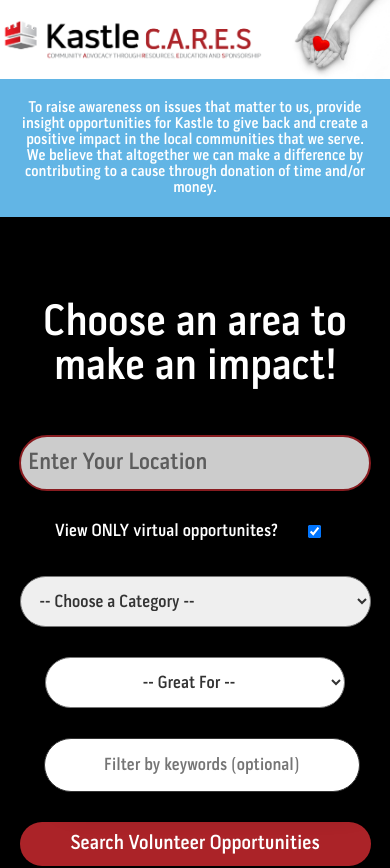
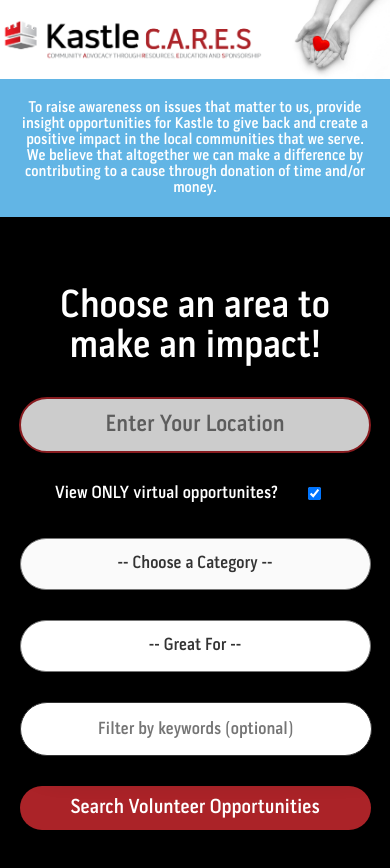
Before and after one commit to mikeheiser9/vm-kastle, a React (Create React App) app in the folder client/: page /search in a window 390 px wide. Shown: the top 868 px of the page. Built offline with nearby package versions, Linux system fonts and the light colour scheme; no server answers.

Commit message:
style changes

```diff
--- a/client/src/components/Form/Form.css
+++ b/client/src/components/Form/Form.css
@@ -68,6 +68,7 @@
 
 .essential-msg {
     position: relative;
+    margin-bottom: 30px;
 }
 
 .essential-msg h2 {
@@ -87,7 +88,7 @@
     margin: 20px 0px;
 }
 
-.select-cat {
+/* .select-cat {
     position: relative;
     flex: 1;
     width: 100%;
@@ -96,6 +97,19 @@
     flex-flow: column;
     justify-content: center;
     align-items: center;
+} */
+
+.select-cat {
+    position: relative;
+    margin-bottom: 30px;
+    padding: 15px;
+    border-radius: 30px;
+    text-align: center;
+    font-size: 18px;
+    font-weight: 600;
+    color: #333;
+    background-color: #FAFAFA;
+    width: 100%;
 }
 
 .cat-check-input {
@@ -184,6 +198,11 @@
     border: 1px solid;
 }
 
+.cat-check-parent-gf select, .keyword-cont-kw select, .cat-parent select {
+    -webkit-appearance: none;
+    -moz-appearance: none;
+    appearance: none;
+}
 
 
 @media only screen and (max-width: 1024px) {
@@ -198,6 +217,16 @@
 @media only screen and (max-width: 768px) {
     .form-inner button {
         width: 80%;
+    }
+    .cat-check-parent-gf, .keyword-cont-kw, .cat-parent {
+        width: 100%;
+        border-radius: 30px;
+    }
+    .keyword-cont-kw input[type="text"], .select-gf {
+        width: 100%;
+    }
+    .keywords-input {
+        max-width: 96% !important;
     }
 }
 
@@ -215,7 +244,9 @@
         width: 80%;
     }
 
-    .keyword-cont-kw input[type="text"], .select-gf {
-        min-width: 100%;
-    }
+     .form-inner input[type="text"] {
+         text-align: center;
+         border-radius: 30px;
+     }
+
 }
--- a/client/src/components/Form/Form.js
+++ b/client/src/components/Form/Form.js
@@ -89,11 +89,9 @@
       <div className={'form-cont'} id={"anchor"}>
         <div className={'form-inner'}>
           <form className="search">
-            <div className={"select-cat"}>
               <div className={"essential-msg"}>
                 <h2>Choose an area to make an impact!</h2>
               </div>
-            </div>
             <input
               style={this.state.location === "" ? {opacity: 0.8} : null}
               onChange={this.handleInputChange}
@@ -116,6 +114,8 @@
                 <label>View ONLY virtual opportunites?</label>
               </div>
             </div>
+            <div className={"filter-cont"}>
+            <div className={"cat-parent"}>
             <select onChange={this.handleFilter} value={this.state.value} className={"select-cat"}>
               <option
               value={""}
@@ -262,7 +262,7 @@
                 id={"cation-input"}>Women
               </option>
             </select>
-            <div className={"filter-cont"}>
+            </div>
             <div className={window.location.pathname=== "/" ? 'cat-check-parent-results' : "cat-check-parent-gf"}>
               {/* <label>Great For</label> */}
                 <select value={this.state.goodFor} onChange={this.handleGfChange} className={"select-gf"}>
--- a/client/src/components/Results/Results.css
+++ b/client/src/components/Results/Results.css
@@ -529,18 +529,6 @@
     display: none;
 }
 
-.select-cat {
-    position: relative;
-    margin-bottom: 30px;
-    padding: 15px;
-    border-radius: 30px;
-    text-align: center;
-    /* font-family: 'Montserrat', sans-serif !important; */
-    font-size: 18px;
-    font-weight: 600;
-    color: #333;
-}
-
 @media only screen and (max-width: 767px) {
     .modal-opp-title {
         position: relative;
```
